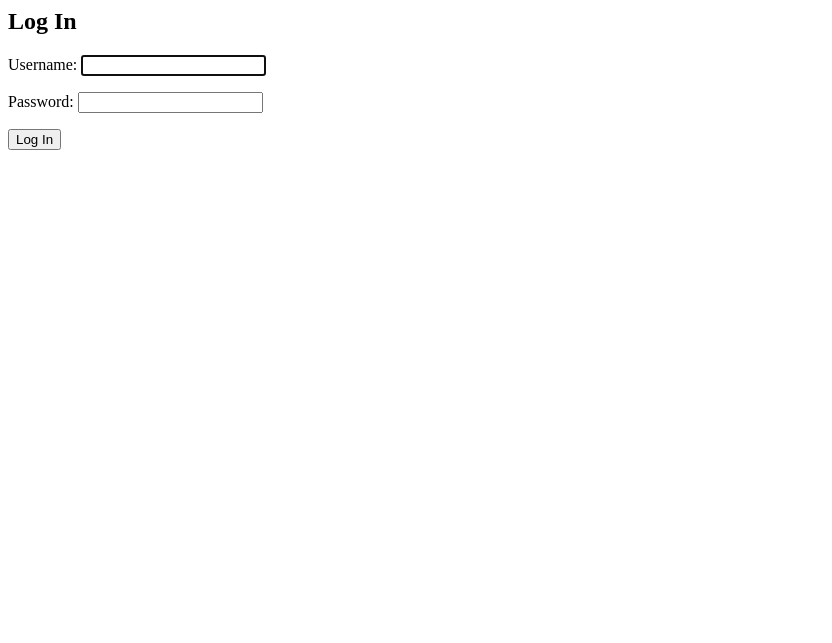
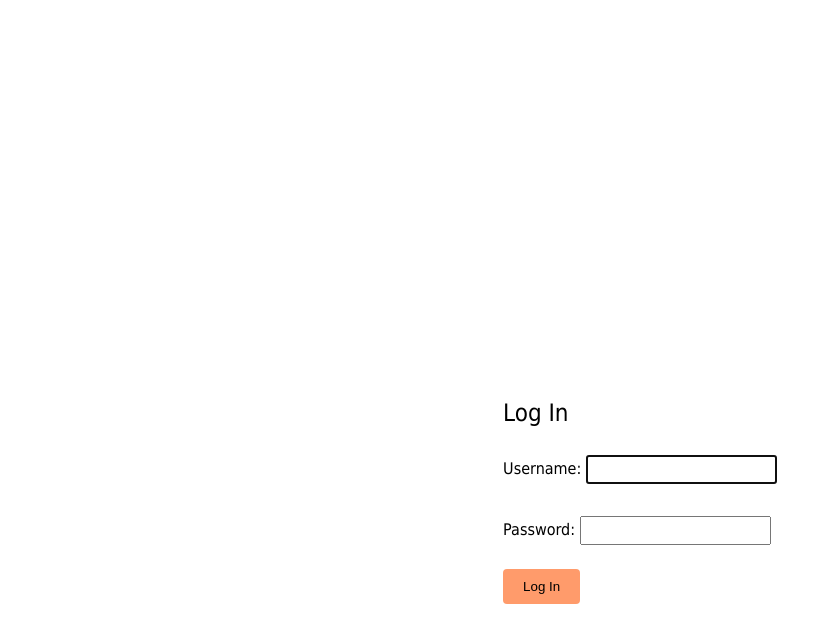
Before and after one commit to AlwaysFr3sh/DailyPlate, a Django app: page /login/ in a window 1280 px wide. Shown: the top 643 px of the page, without its empty margins (0-832 px from the left). Run offline with Django 4.2, Linux system fonts and the light colour scheme.

Commit message:
simple login styling

```diff
--- a/homeapp/static/homeapp/styles.css
+++ b/homeapp/static/homeapp/styles.css
@@ -66,3 +66,38 @@
   font-weight: normal;
 }
 /*----------------------------------------*/
+/*------------ Login styling -------------*/
+#login {
+  margin-top:30%;
+  display: flex;
+  justify-content: space-around;
+  font-family: "Tahoma";
+}
+#login form h2 {
+  font-weight: normal;
+}
+
+#login form input[type=text] {
+  padding: 5px 5px;
+  margin: 8px 0;
+  box-sizing: border-box;
+}
+#login form input[type=password] {
+  padding: 5px 5px;
+  margin: 8px 0;
+  box-sizing: border-box;
+}
+
+#login form button {
+  padding: 10px 20px;
+  background: none;
+  border: none;
+  background-color: #FF9B6B;
+  color: #000;
+  border-radius: 4px;
+}
+
+#login form button:hover {
+  background-color: grey;
+}
+/*----------------------------------------*/
--- a/templates/registration/login.html
+++ b/templates/registration/login.html
@@ -1,6 +1,17 @@
-<h2>Log In</h2>
-<form method="post">
-  {% csrf_token %}
-  {{ form.as_p }}
-  <button type="submit">Log In</button>
-</form>
+<!DOCTYPE html>
+<head>
+  <meta charset="utf-8">
+  <title>{% block title %}Django Auth Tutorial{% endblock %}</title>
+  {% load static %}
+  <link rel="stylesheet" href="{% static 'homeapp/styles.css' %}">
+</head>
+<body>
+  <div id="login">
+    <form method="post">
+      <h2>Log In</h2>
+      {% csrf_token %}
+      {{ form.as_p }}
+      <button type="submit">Log In</button>
+    </form>
+  </div>
+</body>
```
